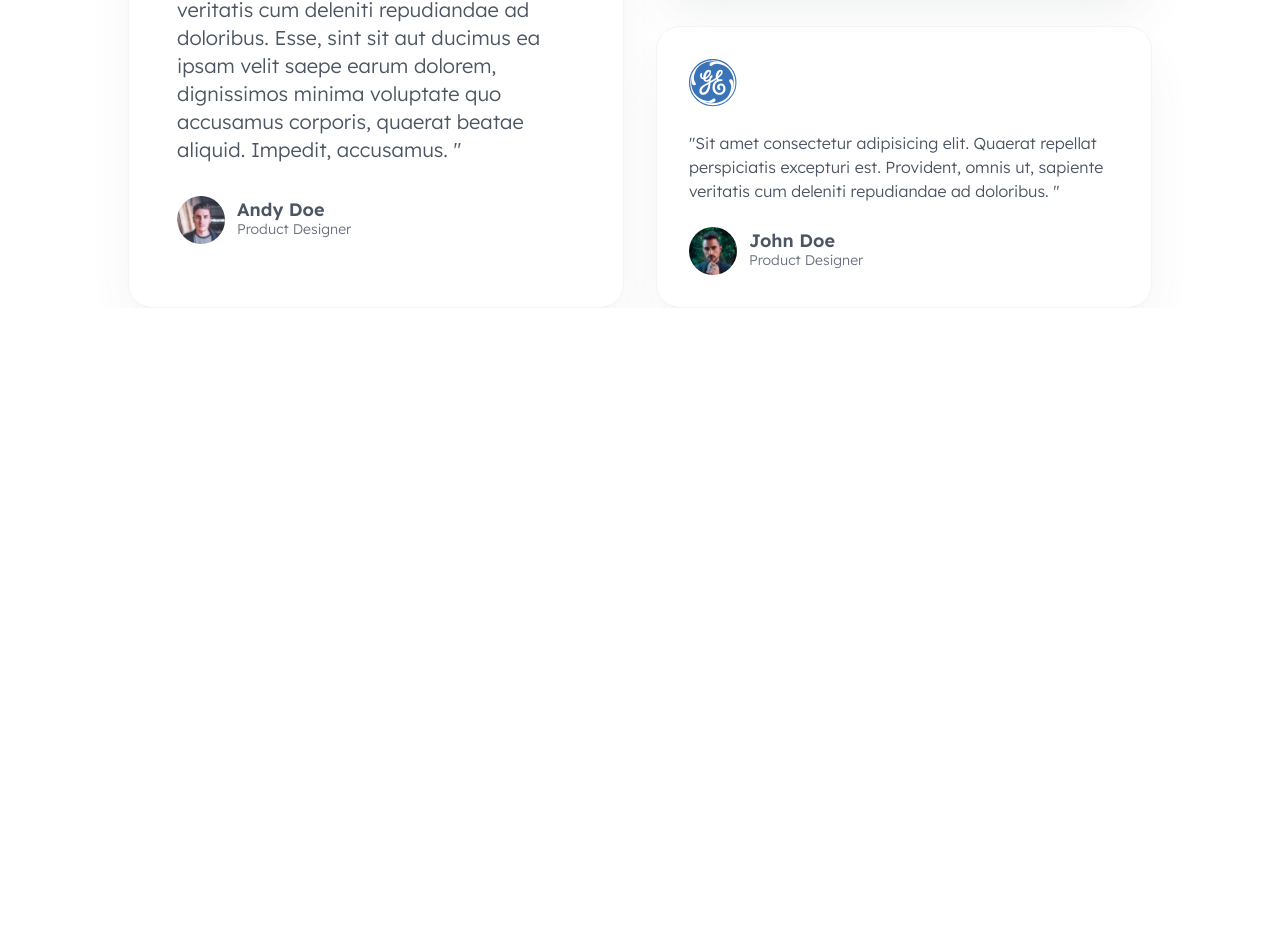
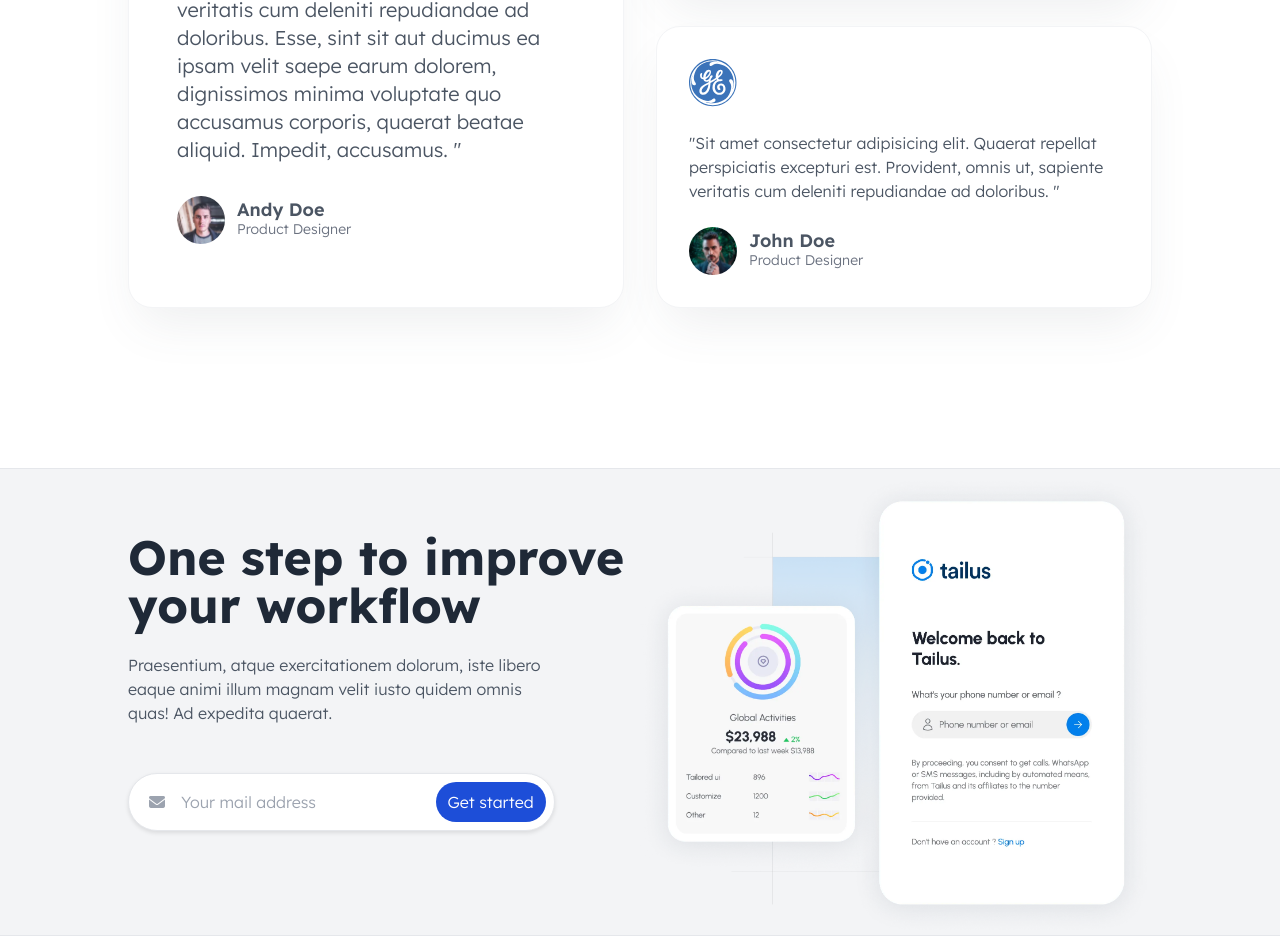
Before and after one commit to DrZiMo/Tailwind-project, a plain HTML site: page src/index.html in a window 1280 px wide. Shown: the part 3921-4857 px from the top of the page. Before the commit the page ends 4229 px from the top, so only its background shows below. Drawn offline with Linux system fonts and the light colour scheme.

Commit message:
added the improvment section

```diff
--- a/src/index.html
+++ b/src/index.html
@@ -341,6 +341,44 @@
         </div>
     </div>
 
+    <!-- improvment section -->
+    <div class="improvment-section border-y mt-40 border-gray-200 bg-gray-100 h-fit">
+        <div class="max-w-5xl mx-auto lg:px-0 md:px-4 px-8">
+            <div class="relative mx-auto px-6 md:max-w-full md:px-12 lg:max-w-6xl xl:px-0">
+                <div class="items-end justify-between md:flex">
+                    <div class="h-max py-16 md:w-6/12 xl:w-5/12">
+                        <div class="text-center md:text-left">
+                            <div class="text-3xl font-bold text-gray-800 md:w-max md:text-4xl xl:text-5xl">
+                                One step to improve <br>
+                                your workflow</div>
+                            <div class="mb-8 mt-6 text-gray-600">
+                                Praesentium, atque exercitationem dolorum, iste libero eaque animi illum magnam velit
+                                iusto quidem omnis quas! Ad expedita quaerat.
+                            </div>
+                            <form class="mt-12">
+                                <div
+                                    class="input-part flex gap-2 border items-center pt-2 pb-2 pr-2 pl-5 rounded-full my-10 shadow-[0px_2px_4px_rgba(0,0,0,0.1)] bg-white">
+                                    <i class="fa-solid fa-envelope text-gray-400"></i>
+                                    <input type="text" placeholder="Your mail address"
+                                        class="flex-grow ml-2 outline-none">
+                                    <button
+                                        class="bg-blue-700 px-3 py-2 rounded-full text-white hover:bg-blue-800 transition hidden md:block">Get
+                                        started</button>
+                                    <button
+                                        class="bg-blue-700 px-3 py-2 rounded-full text-white hover:bg-blue-800 transition md:hidden block"><i
+                                            class="fa-solid fa-paper-plane"></i></button>
+                                </div>
+                            </form>
+                        </div>
+                    </div>
+                    <div class="md:w-[42%] lg:w-1/2">
+                        <img src="../Images/stats-login.webp" alt="">
+                    </div>
+                </div>
+            </div>
+        </div>
+    </div>
+
     <!-- font awsome -->
     <script src="https://kit.fontawesome.com/f900e39f72.js" crossorigin="anonymous"></script>
 </body>
```
Also changed, not shown: src/output.css.
